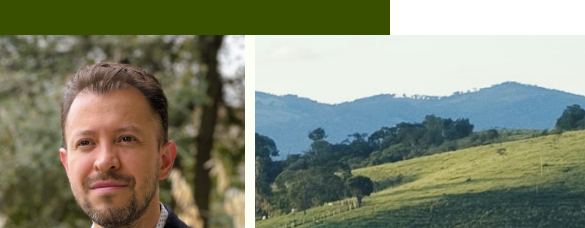
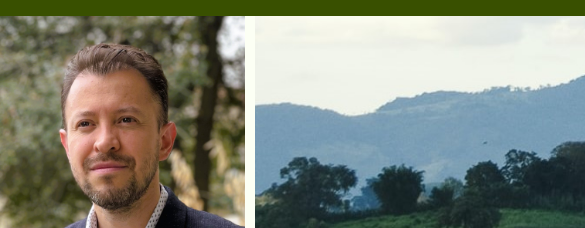
Before and after one commit to Lalo79/about_myself, a plain HTML site: page index.html in a window 390 px wide. Shown: the part 164-392 px from the top of the page, 585 px wide, since content can reach past the window. Drawn offline with Linux system fonts and the light colour scheme.

Commit message:
Mobile Responsiveness adjustments 06302022 2320

```diff
--- a/assets/css/styles.css
+++ b/assets/css/styles.css
@@ -241,6 +241,10 @@ main section {
 
 @media screen and (max-width: 768px) {
 
+    body {
+        min-width: 600px;
+    }
+
 
     header {
         flex-direction: column;
@@ -252,8 +256,12 @@ main section {
     }
 
 
+    .banner {
+        max-width: 100%;
+    }
+
     .banner_pic {
-        max-width: 100%;
+        /* max-width: 100%; */
         min-height: 300px;
         object-fit: cover;
 
```
